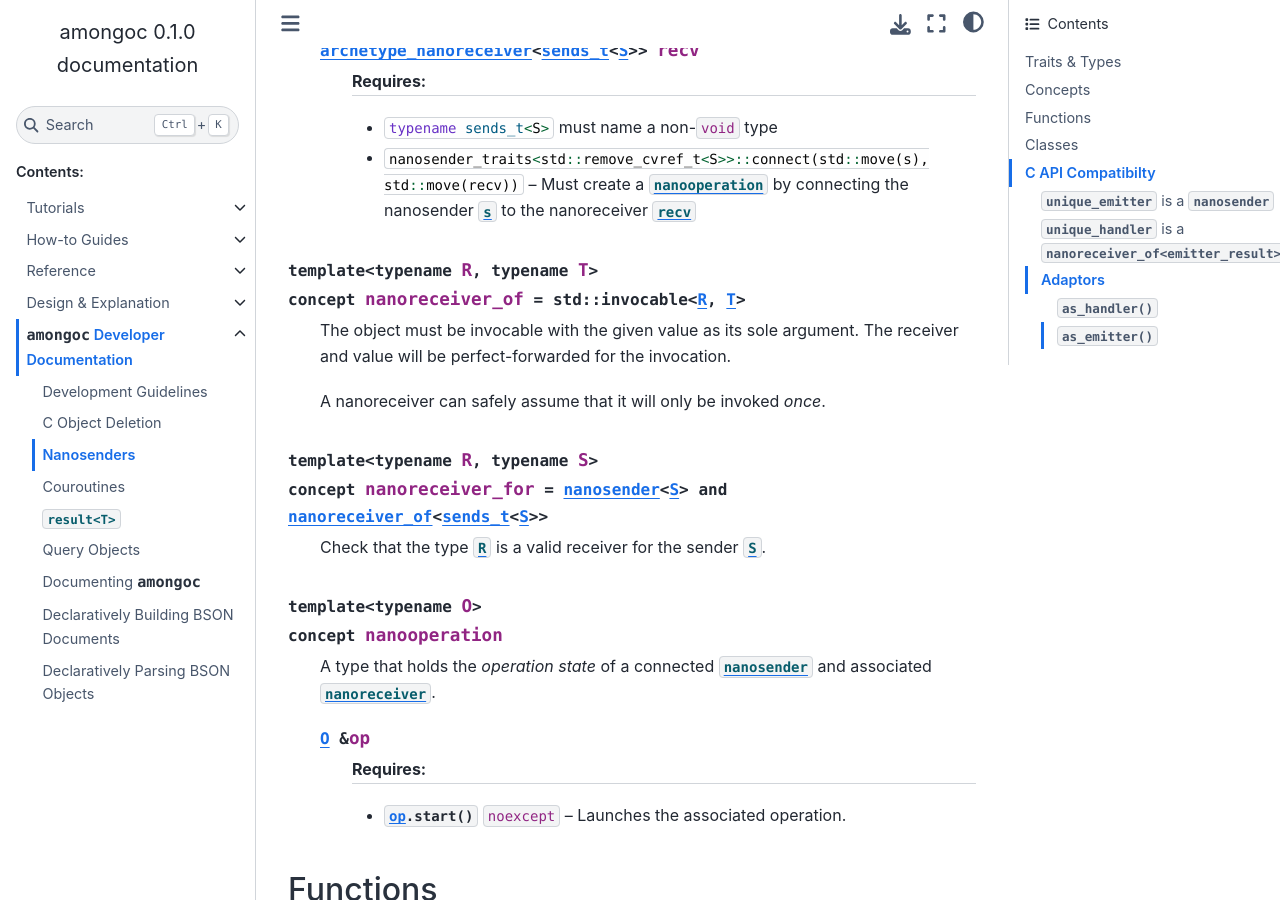
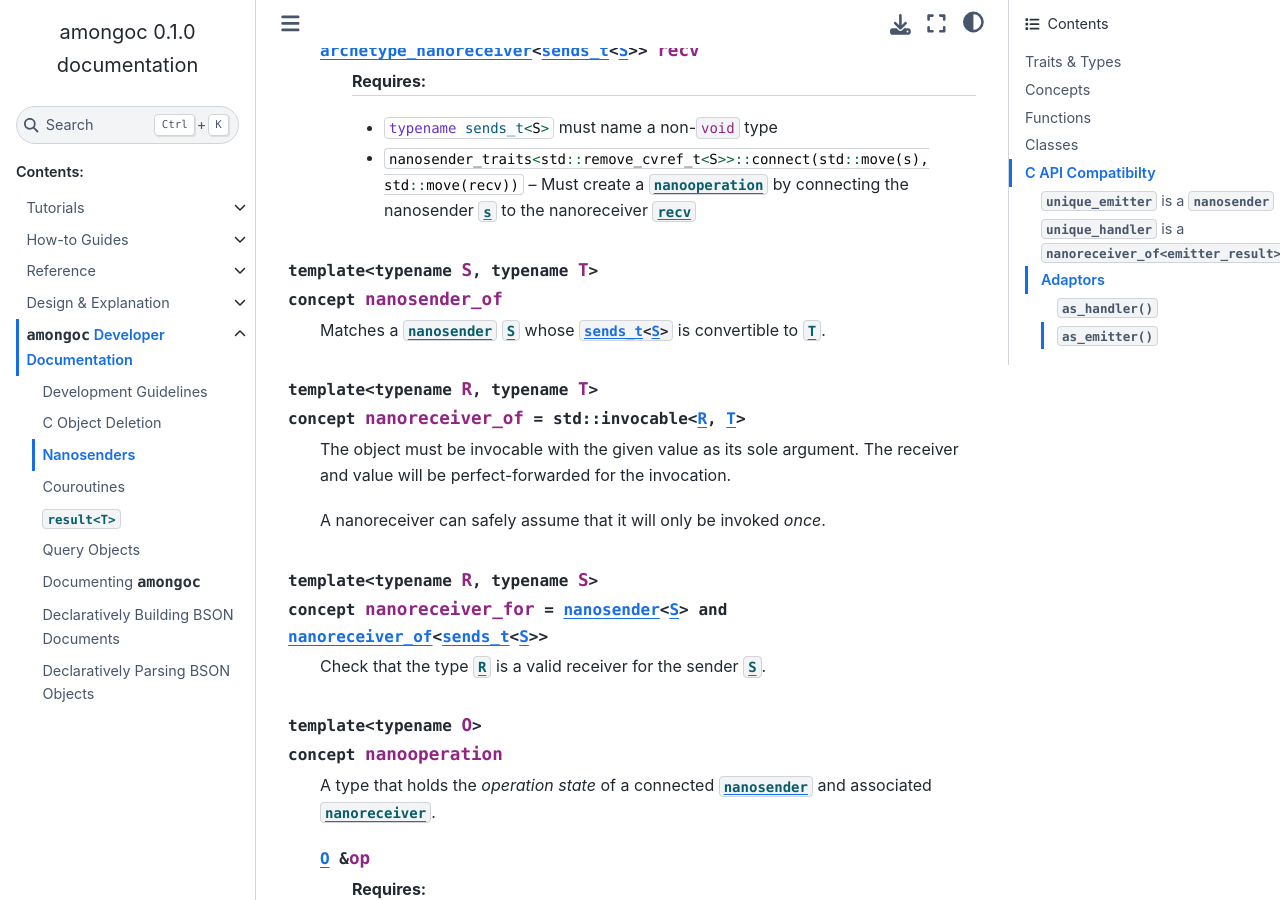
Before and after one commit to mongodb-labs/mongo-c-driver-async, a Sphinx documentation site: the page built from docs/dev/nanosenders.rst, in a window 1280 px wide and 900 px high, scrolled down 1529 px. Built offline with Sphinx 7.4.7 and the Sphinx Book theme 1.1.4, drawn with Linux system fonts in a browser that asks for light colours.

Commit message:
Doc nanosender_of

```diff
--- a/docs/dev/nanosenders.rst
+++ b/docs/dev/nanosenders.rst
@@ -64,6 +64,10 @@ Concepts
     -
       :cpp:`nanosender_traits<std::remove_cvref_t<S>>::connect(std::move(s), std::move(recv))`
       -- Must create a `nanooperation` by connecting the nanosender `s` to the nanoreceiver `recv`
+
+.. concept:: template <typename S, typename T> nanosender_of
+
+  Matches a `nanosender` `S` whose :expr:`sends_t<S>` is convertible to `T`.
 
 .. concept:: template <typename R, typename T> nanoreceiver_of = std::invocable<R, T>
 
```
